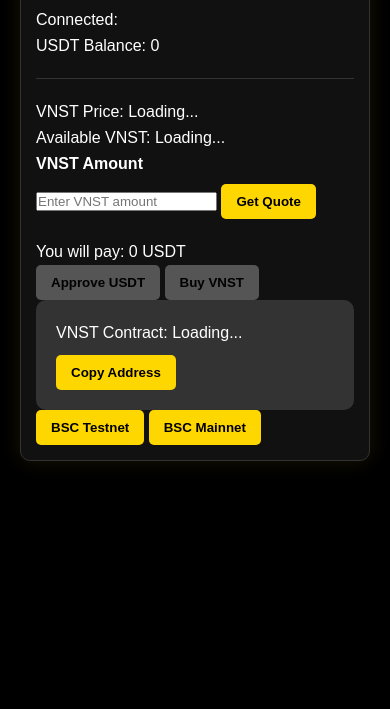
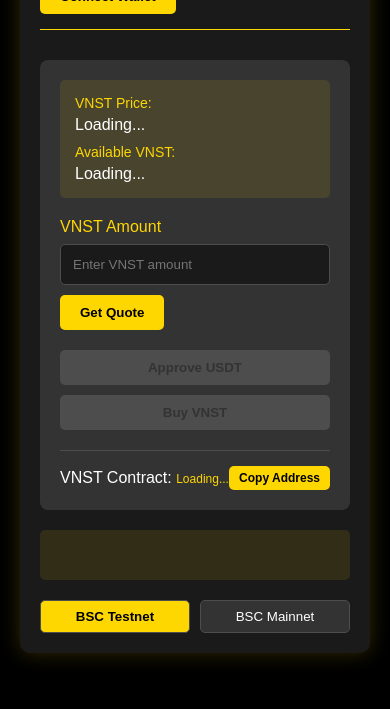
Before and after one commit to VNSERVICES26/vnst_swapn, a plain HTML site: page index.html in a window 390 px wide. Shown: the part 135-844 px from the top of the page. Drawn offline with Linux system fonts and the light colour scheme.

Commit message:
Update style.css

```diff
--- a/style.css
+++ b/style.css
@@ -1,270 +1,214 @@
 :root {
-    --black: #000000;
-    --dark-black: #111111;
     --gold: #FFD700;
     --dark-gold: #C5A000;
-    --light-gold: #FFEC8B;
+    --black: #000000;
+    --dark-gray: #1A1A1A;
+    --medium-gray: #333333;
+    --light-gray: #4D4D4D;
     --white: #FFFFFF;
-    --gray: #333333;
-    --light-gray: #555555;
-    --success: #4CAF50;
-    --error: #F44336;
-    --warning: #FF9800;
 }
 
 * {
     margin: 0;
     padding: 0;
     box-sizing: border-box;
-    font-family: 'Poppins', sans-serif;
+    font-family: 'Arial', sans-serif;
 }
 
 body {
     background-color: var(--black);
     color: var(--white);
-    line-height: 1.6;
+    min-height: 100vh;
+    display: flex;
+    justify-content: center;
+    align-items: center;
     padding: 20px;
 }
 
 .container {
+    width: 100%;
     max-width: 600px;
-    margin: 0 auto;
+    background-color: var(--dark-gray);
+    border-radius: 10px;
     padding: 20px;
-    background-color: var(--dark-black);
-    border-radius: 10px;
-    box-shadow: 0 0 20px rgba(255, 215, 0, 0.1);
-    border: 1px solid var(--gray);
+    box-shadow: 0 0 20px rgba(255, 215, 0, 0.2);
 }
 
 header {
     display: flex;
     justify-content: space-between;
     align-items: center;
-    margin-bottom: 20px;
-    padding-bottom: 20px;
-    border-bottom: 1px solid var(--gray);
+    margin-bottom: 30px;
+    padding-bottom: 15px;
+    border-bottom: 1px solid var(--gold);
 }
 
-h1, h2, h3 {
+h1 {
     color: var(--gold);
+    font-size: 24px;
 }
 
-.gold-text {
-    color: var(--gold);
-}
-
-button {
+.gold-btn {
     background-color: var(--gold);
     color: var(--black);
     border: none;
-    padding: 10px 15px;
+    padding: 10px 20px;
     border-radius: 5px;
+    font-weight: bold;
     cursor: pointer;
-    font-weight: 600;
     transition: all 0.3s ease;
 }
 
-button:hover {
+.gold-btn:hover {
     background-color: var(--dark-gold);
     transform: translateY(-2px);
 }
 
-button:disabled {
+.gold-btn:disabled {
     background-color: var(--light-gray);
+    color: var(--medium-gray);
     cursor: not-allowed;
     transform: none;
 }
 
-.gold-button {
-    background-color: var(--gold);
-    color: var(--black);
+.gold-btn.small {
+    padding: 5px 10px;
+    font-size: 12px;
 }
 
-.gold-button:hover {
-    background-color: var(--dark-gold);
+.swap-container {
+    background-color: var(--medium-gray);
+    border-radius: 8px;
+    padding: 20px;
+    margin-bottom: 20px;
 }
 
-.wallet-info {
+.info-panel {
+    display: flex;
+    justify-content: space-between;
     margin-bottom: 20px;
     padding: 15px;
-    background-color: var(--gray);
+    background-color: rgba(255, 215, 0, 0.1);
     border-radius: 5px;
-    font-size: 14px;
 }
 
-.swap-card {
-    background-color: var(--gray);
-    padding: 20px;
-    border-radius: 10px;
-    margin-bottom: 20px;
-    border: 1px solid var(--light-gray);
+.info-item {
+    display: flex;
+    flex-direction: column;
+}
+
+.info-item span:first-child {
+    color: var(--gold);
+    font-size: 14px;
+    margin-bottom: 5px;
 }
 
 .input-group {
-    margin-bottom: 20px;
+    margin-bottom: 15px;
 }
 
 .input-group label {
     display: block;
     margin-bottom: 8px;
-    font-weight: 600;
+    color: var(--gold);
 }
 
-.input-wrapper {
-    display: flex;
-    gap: 10px;
-}
-
-.input-wrapper input {
-    flex: 1;
+.input-group input {
+    width: 100%;
     padding: 12px;
     border-radius: 5px;
     border: 1px solid var(--light-gray);
-    background-color: var(--dark-black);
+    background-color: var(--dark-gray);
     color: var(--white);
-    font-size: 16px;
+    margin-bottom: 10px;
 }
 
-.min-buy {
-    font-size: 14px;
-    margin-top: 5px;
-    color: var(--light-gold);
+.action-buttons {
+    display: flex;
+    gap: 10px;
+    margin: 20px 0;
 }
 
-.info-box {
-    background-color: var(--dark-black);
-    padding: 15px;
-    border-radius: 5px;
-    margin-bottom: 20px;
+.action-buttons button {
+    flex: 1;
+}
+
+.contract-info {
     display: flex;
     justify-content: space-between;
     align-items: center;
+    margin-top: 20px;
+    padding-top: 15px;
+    border-top: 1px solid var(--light-gray);
 }
 
-.approval-section {
-    margin-bottom: 20px;
+#vnstContract {
+    font-size: 12px;
+    word-break: break-all;
+    color: var(--gold);
 }
 
-.approval-status {
-    background-color: var(--dark-black);
-    padding: 15px;
+#statusMessages {
+    min-height: 50px;
+    padding: 10px;
+    margin-bottom: 20px;
     border-radius: 5px;
-    margin-bottom: 10px;
-}
-
-.buy-btn {
-    width: 100%;
-    padding: 15px;
-    font-size: 18px;
-    font-weight: 700;
-    background-color: var(--gold);
-    color: var(--black);
-    margin-bottom: 15px;
-}
-
-.buy-btn:hover {
-    background-color: var(--dark-gold);
+    background-color: rgba(255, 215, 0, 0.1);
 }
 
 .status-message {
-    padding: 10px;
+    padding: 5px 0;
+    color: var(--gold);
+}
+
+.error-message {
+    color: #FF6B6B;
+}
+
+.success-message {
+    color: #6BFF6B;
+}
+
+.network-selector {
+    display: flex;
+    gap: 10px;
+    margin-top: 20px;
+}
+
+.network-btn {
+    flex: 1;
+    padding: 8px;
+    background-color: var(--medium-gray);
+    border: 1px solid var(--light-gray);
+    color: var(--white);
     border-radius: 5px;
-    margin-bottom: 10px;
-    text-align: center;
+    cursor: pointer;
+}
+
+.network-btn.active {
+    background-color: var(--gold);
+    color: var(--black);
+    font-weight: bold;
+}
+
+.hidden {
     display: none;
 }
 
-.status-message.success {
-    background-color: rgba(76, 175, 80, 0.2);
-    color: var(--success);
-    border: 1px solid var(--success);
-    display: block;
-}
+/* Mobile responsiveness */
+@media (max-width: 600px) {
+    .info-panel {
+        flex-direction: column;
+        gap: 10px;
+    }
 
-.status-message.error {
-    background-color: rgba(244, 67, 54, 0.2);
-    color: var(--error);
-    border: 1px solid var(--error);
-    display: block;
-}
-
-.status-message.warning {
-    background-color: rgba(255, 152, 0, 0.2);
-    color: var(--warning);
-    border: 1px solid var(--warning);
-    display: block;
-}
-
-.contract-info {
-    background-color: var(--gray);
-    padding: 20px;
-    border-radius: 10px;
-}
-
-.contract-info h3 {
-    margin-bottom: 15px;
-}
-
-.contract-info p {
-    margin-bottom: 10px;
-}
-
-.contract-link {
-    margin-top: 15px;
-}
-
-.contract-link a {
-    color: var(--gold);
-    text-decoration: none;
-}
-
-.contract-link a:hover {
-    text-decoration: underline;
-}
-
-.loading-spinner {
-    display: flex;
-    flex-direction: column;
-    align-items: center;
-    justify-content: center;
-    padding: 20px;
-}
-
-.spinner {
-    width: 40px;
-    height: 40px;
-    border: 4px solid var(--gold);
-    border-top: 4px solid transparent;
-    border-radius: 50%;
-    animation: spin 1s linear infinite;
-    margin-bottom: 10px;
-}
-
-@keyframes spin {
-    0% { transform: rotate(0deg); }
-    100% { transform: rotate(360deg); }
-}
-
-/* Responsive Design */
-@media (max-width: 768px) {
-    .container {
-        padding: 15px;
+    .action-buttons {
+        flex-direction: column;
     }
 
     header {
         flex-direction: column;
+        gap: 10px;
         align-items: flex-start;
-        gap: 10px;
-    }
-
-    .input-wrapper {
-        flex-direction: column;
-        gap: 10px;
-    }
-
-    .info-box {
-        flex-direction: column;
-        gap: 10px;
-        text-align: center;
     }
 }
```
